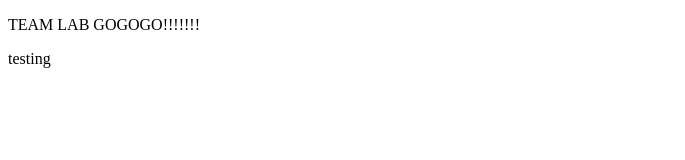
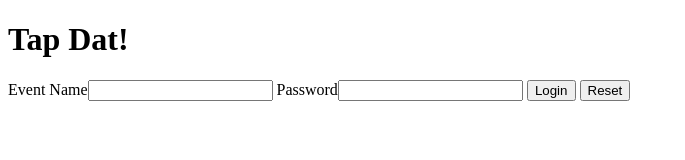
Before and after one commit to brianykim/hackMIT, a website: page nodejs/index.html in a window 1280 px wide. Shown: the whole page, without its empty margins (0-685 px from the left). Drawn offline with Linux system fonts and the light colour scheme.

Commit message:
updated index.html to have login text boxes

```diff
--- a/nodejs/index.html
+++ b/nodejs/index.html
@@ -1,12 +1,17 @@
 <!DOCTYPE html PUBLIC "-//W3C//DTD XHTML 1.0 Transitional//EN" "http://www.w3.org/TR/xhtml1/DTD/xhtml1-transitional.dtd">
-<html xmlns="http://www.w3.org/1999/xhtml">
+<html>
 <head>
+<link rel = "stylesheet" type = "text/css" href="stylesheet.css"></script>
 <meta http-equiv="Content-Type" content="text/html; charset=UTF-8" />
-<title>Untitled Document</title>
+<title>Tap Dat!</title>
 </head>
-
 <body>
-<p>TEAM LAB GOGOGO!!!!!!!</p>
-<p>testing</p>
+  <h1 style>Tap Dat!</h1>
+<form name = "login">
+    Event Name<input type = "text" name="userid"/>
+    Password<input type = "text" name="pswrd"/>
+    <input type="button" onclick = window.open('test.html') value = "Login"/>
+    <input type="reset" onclick = "Cancel"/>
+</form>
 </body>
 </html>
```
